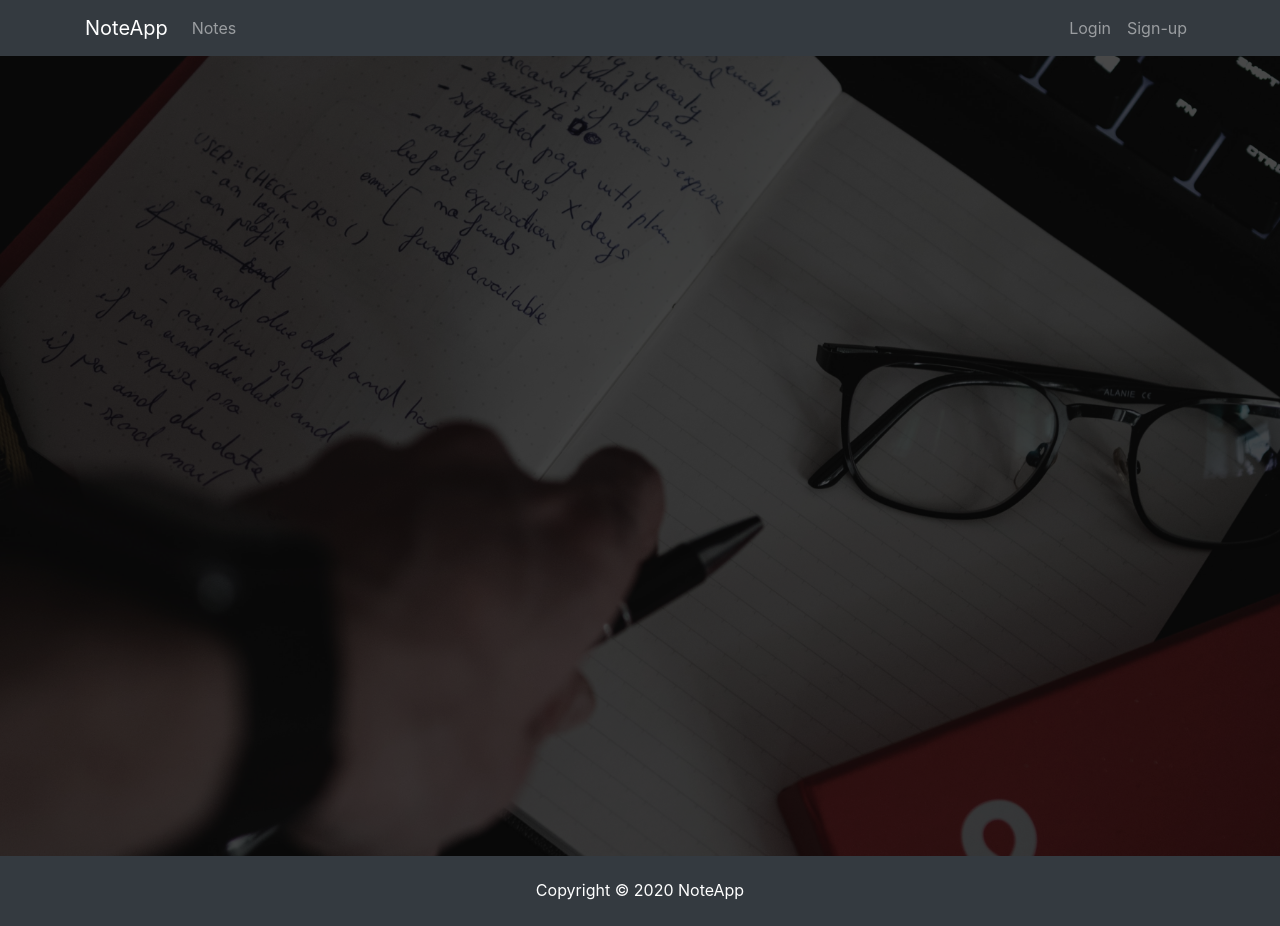
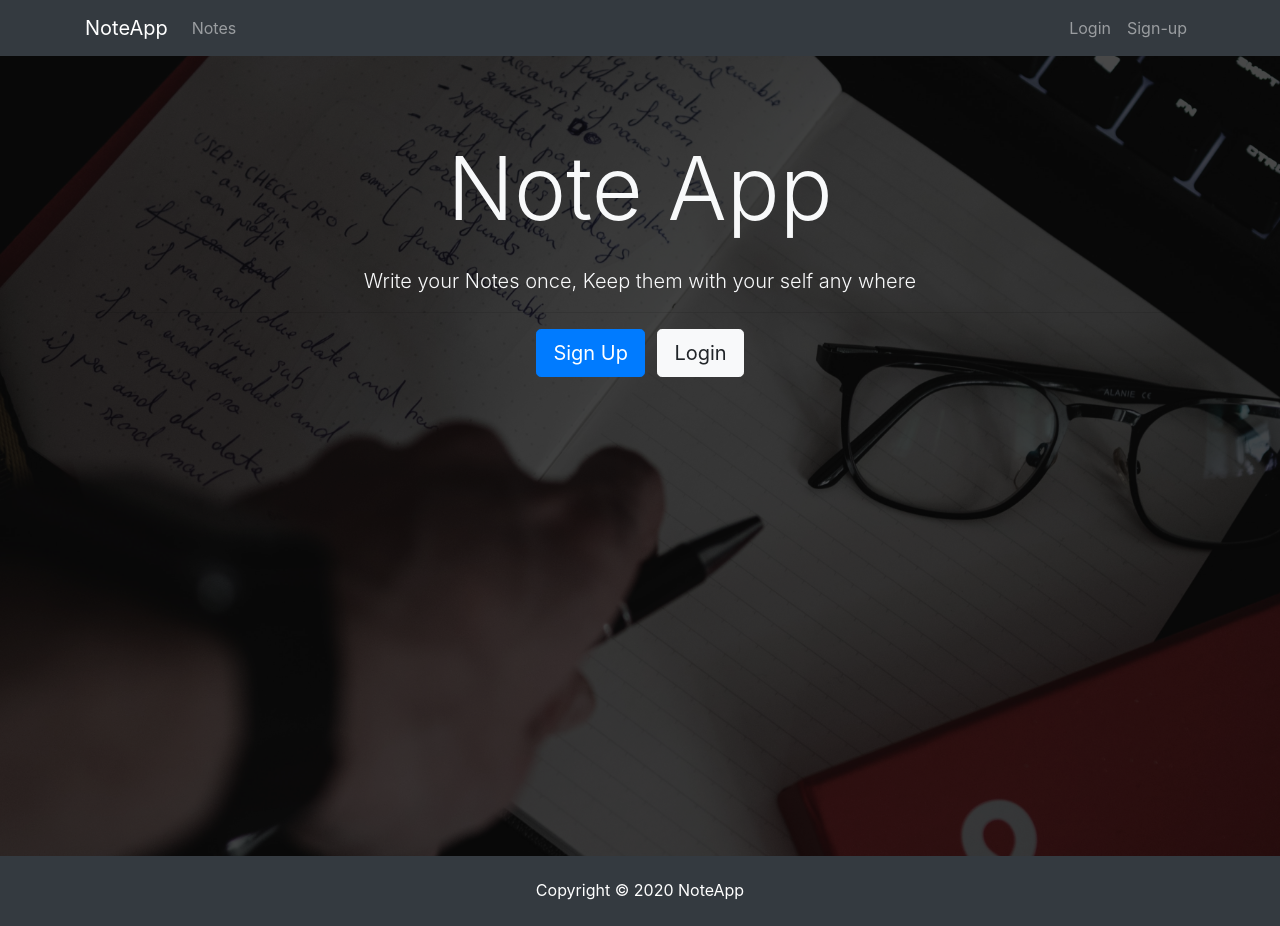
Before and after one commit to ShayanSadeghi/NoteApp_theme, a plain HTML site: page index.html in a window 1280 px wide. Drawn offline with nearby package versions, Linux system fonts and the light colour scheme.

Commit message:
Added some text to Landing

```diff
--- a/index.html
+++ b/index.html
@@ -41,7 +41,19 @@
 
     <!-- Landing -->
     <div class="landing">
-        <div class="dark-overlay"></div>
+        <div class="dark-overlay text-light landing-inner">
+            <div class="container">
+                <div class="row">
+                    <div class="col-md-12 text-center">
+                        <h1 class="display-2 mb-4">Note App</h1>
+                        <p class="lead">Write your Notes once, Keep them with your self any where</p>
+                        <hr/>
+                        <a href="" class="btn btn-lg btn-primary mr-2">Sign Up</a>
+                        <a href="" class="btn btn-lg btn-light">Login</a>
+                    </div>
+                </div>
+            </div>
+        </div>
     </div>
 
     <!-- Footer -->
--- a/styles/scss/style.scss
+++ b/styles/scss/style.scss
@@ -16,3 +16,7 @@
     width: 100%;
     height: 100%;
 }
+
+.landing-inner {
+    padding-top: 80px;
+}
```
Also changed, not shown: styles/css/style.css.
